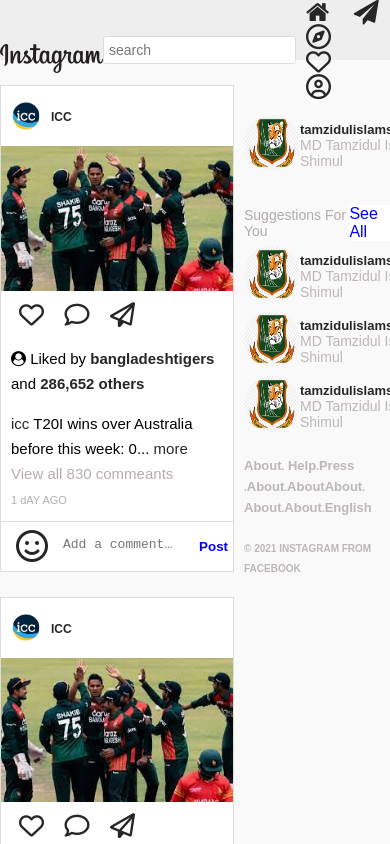
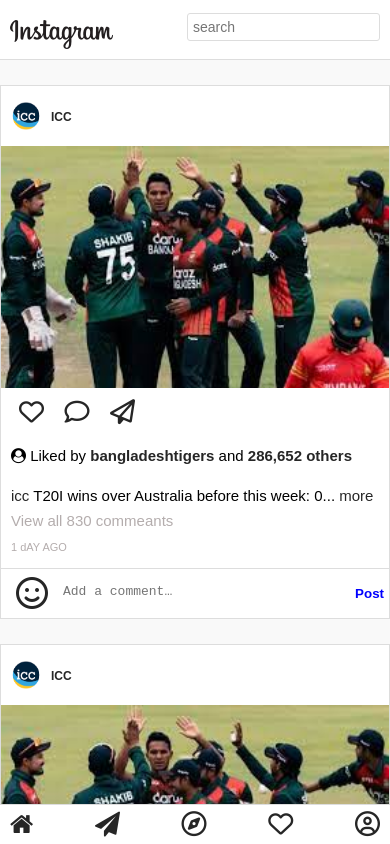
Before and after one commit to th-shimul/instagram-clone, a plain HTML site: page index.html in a window 390 px wide. Drawn offline with Linux system fonts and the light colour scheme.

Commit message:
last update

```diff
--- a/assets/css/responsive.css
+++ b/assets/css/responsive.css
@@ -0,0 +1,28 @@
+@media only screen and (max-width:600px) {
+    body{
+        background: red;
+    }
+    .sidebar-section{
+        width: 100%;
+        display: none;
+    }
+    .post-section{
+        width: 100%;
+    }
+    .header-section-icons{
+        position: fixed;
+        bottom: 0;
+        left: 0;
+        width: 100%;
+        background: #fff;
+        height: 40px;
+        display: flex;
+        align-items: center;
+        justify-content: space-between;
+        border-top: 1px solid #ddd;
+    }
+    .header-section{
+        padding: 0 10px;
+
+    }
+}
--- a/assets/css/style.css
+++ b/assets/css/style.css
@@ -16,6 +16,9 @@ body{
     height: 60px;
     background-color: #eee;
     width: 100%;
+    background: #fff;
+    border-bottom: 1px solid #ddd;
+
 }
 .content-section{
     height: calc(100vh - 60px) ;
```
